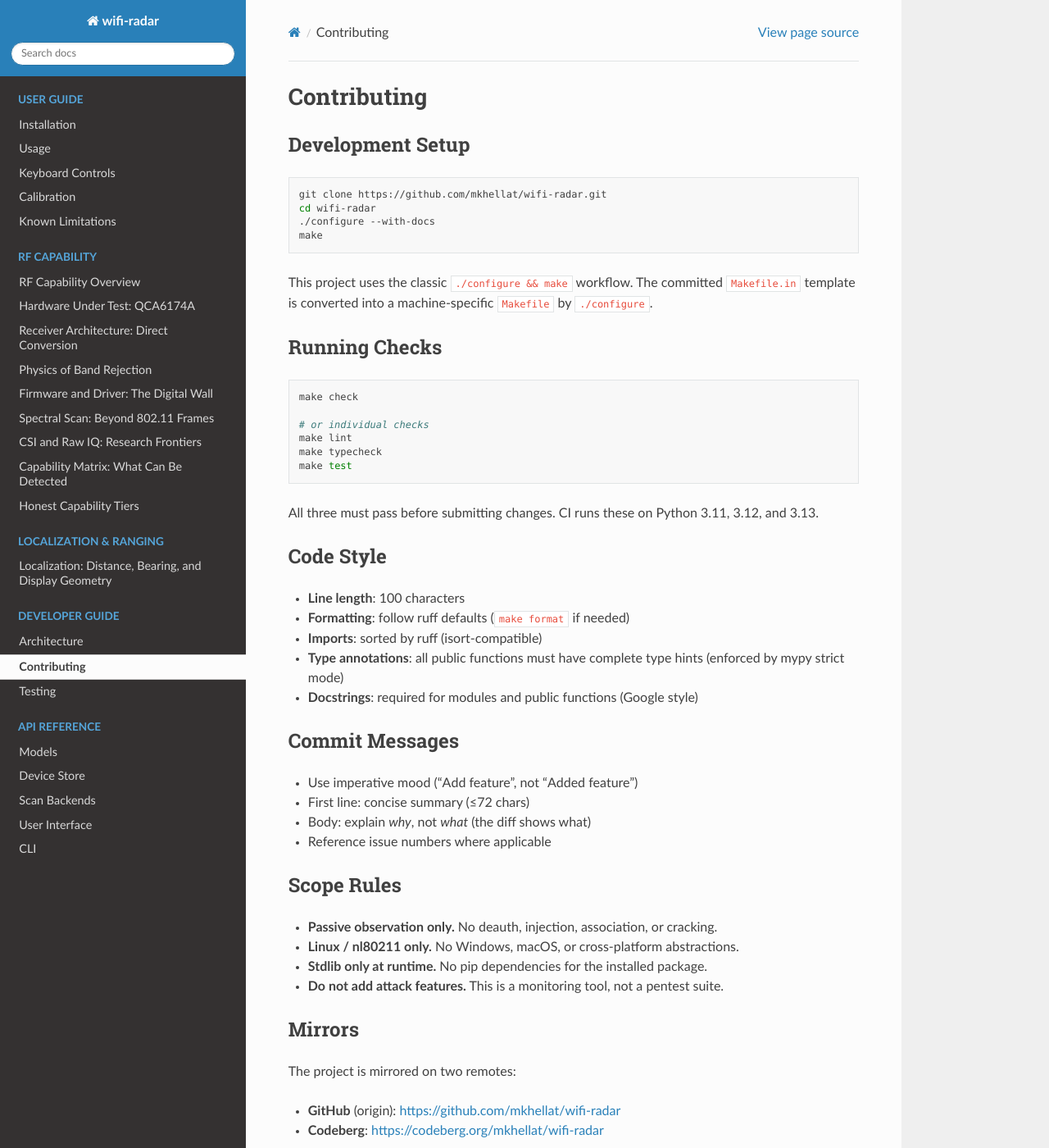
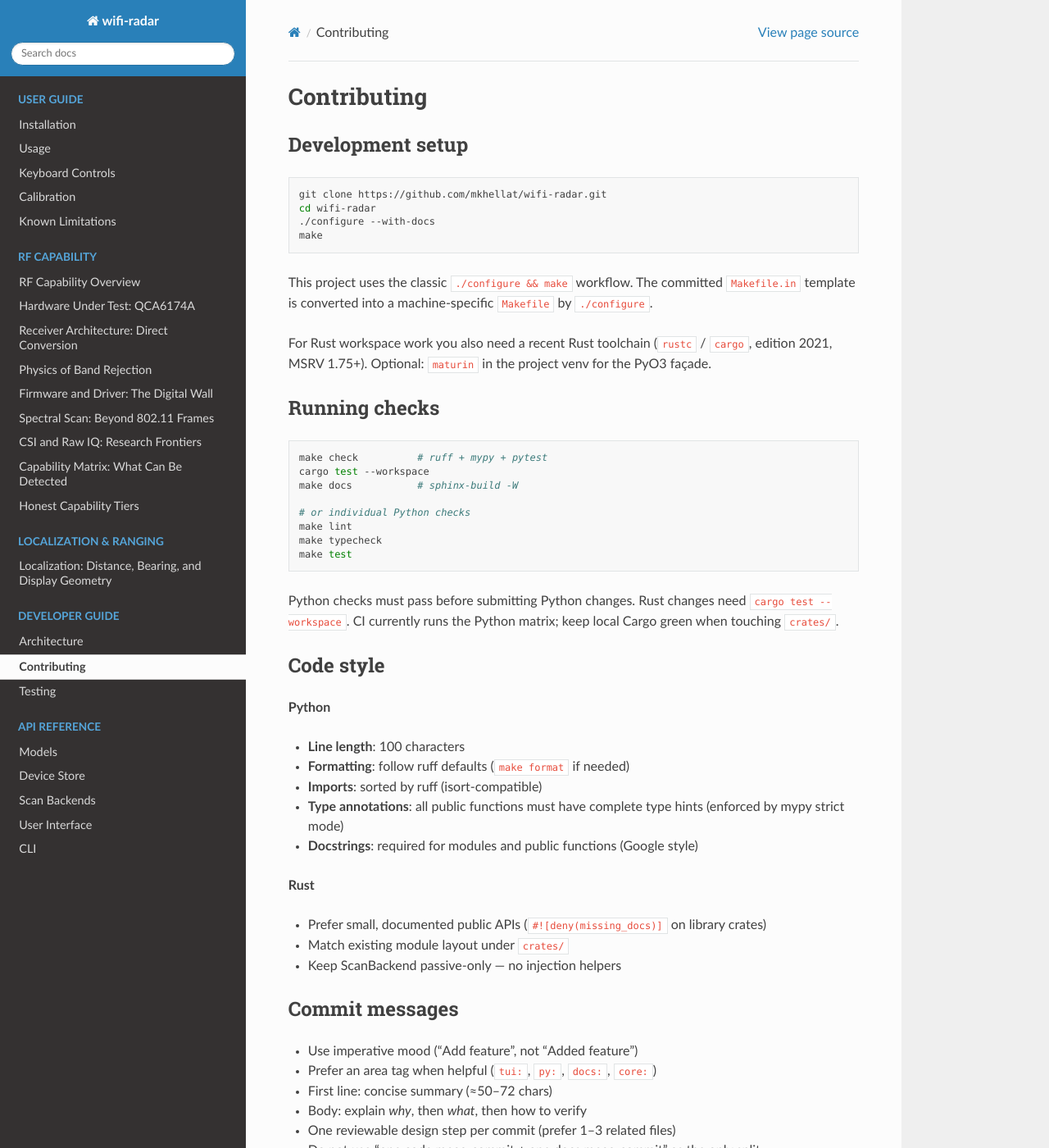
Before and after one commit to mkhellat/wifi-radar, a Sphinx documentation site: the page built from docs/dev/contributing.rst, in a window 1280 px wide and 1400 px high. Shown: the whole window at 82% size. Built offline with Sphinx 7.4.7 and the Read the Docs theme 3.1.0, drawn with Linux system fonts in a browser that asks for light colours; some of the changed text lies outside the part shown.

Commit message:
docs: refresh contributing for Rust hybrid and dual pushes
Contributing still assumed a Python-only tree and a vague “push both
mirrors” note, which under-specified Cargo checks, maturin, atomic
commits, and local-only agent paths after the hybrid migration.

Document Rust toolchain expectations, cargo test beside make check,
area-tagged commit style, passive-only Rust rules, and per-SHA dual
remote pushes (with proxychains when needed).

Verified with sphinx-build -W -b html.

```diff
--- a/docs/dev/contributing.rst
+++ b/docs/dev/contributing.rst
@@ -1,7 +1,7 @@
 Contributing
 ============
 
-Development Setup
+Development setup
 -----------------
 
 .. code-block:: bash
@@ -15,23 +15,32 @@
 ``Makefile.in`` template is converted into a machine-specific ``Makefile`` by
 ``./configure``.
 
-Running Checks
+For Rust workspace work you also need a recent Rust toolchain
+(``rustc`` / ``cargo``, edition 2021, MSRV 1.75+). Optional: ``maturin`` in
+the project venv for the PyO3 façade.
+
+Running checks
 --------------
 
 .. code-block:: bash
 
-   make check
+   make check          # ruff + mypy + pytest
+   cargo test --workspace
+   make docs           # sphinx-build -W
 
-   # or individual checks
+   # or individual Python checks
    make lint
    make typecheck
    make test
 
-All three must pass before submitting changes. CI runs these on Python
-3.11, 3.12, and 3.13.
+Python checks must pass before submitting Python changes. Rust changes need
+``cargo test --workspace``. CI currently runs the Python matrix; keep local
+Cargo green when touching ``crates/``.
 
-Code Style
+Code style
 ----------
+
+**Python**
 
 - **Line length**: 100 characters
 - **Formatting**: follow ruff defaults (``make format`` if needed)
@@ -40,21 +49,33 @@
   (enforced by mypy strict mode)
 - **Docstrings**: required for modules and public functions (Google style)
 
-Commit Messages
+**Rust**
+
+- Prefer small, documented public APIs (``#![deny(missing_docs)]`` on library
+  crates)
+- Match existing module layout under ``crates/``
+- Keep ScanBackend passive-only — no injection helpers
+
+Commit messages
 ---------------
 
 - Use imperative mood ("Add feature", not "Added feature")
-- First line: concise summary (≤72 chars)
-- Body: explain *why*, not *what* (the diff shows what)
-- Reference issue numbers where applicable
+- Prefer an area tag when helpful (``tui:``, ``py:``, ``docs:``, ``core:``)
+- First line: concise summary (≈50–72 chars)
+- Body: explain *why*, then *what*, then how to verify
+- One reviewable design step per commit (prefer 1–3 related files)
+- Do not use "one code mega-commit + one docs mega-commit" as the only split
 
-Scope Rules
+Scope rules
 -----------
 
 - **Passive observation only.** No deauth, injection, association, or cracking.
 - **Linux / nl80211 only.** No Windows, macOS, or cross-platform abstractions.
-- **Stdlib only at runtime.** No pip dependencies for the installed package.
+- **Shipping Python package:** stdlib-only at runtime for the curses app.
+  The optional ``wifi_radar_native`` extension is a separate Maturin artefact.
 - **Do not add attack features.** This is a monitoring tool, not a pentest suite.
+- **Never commit** local agent notes: ``CHECKPOINT.md``, ``CLAUDE.md``,
+  ``.cursor/``, ``plans/``.
 
 Mirrors
 -------
@@ -64,4 +85,6 @@
 - **GitHub** (origin): https://github.com/mkhellat/wifi-radar
 - **Codeberg**: https://codeberg.org/mkhellat/wifi-radar
 
-Push to both after merging to main.
+After **each** atomic commit, push that single SHA to both remotes before the
+next commit (readable host activity logs). On networks that need it, prefix
+remote git/ssh with ``proxychains4 -q``.
```
